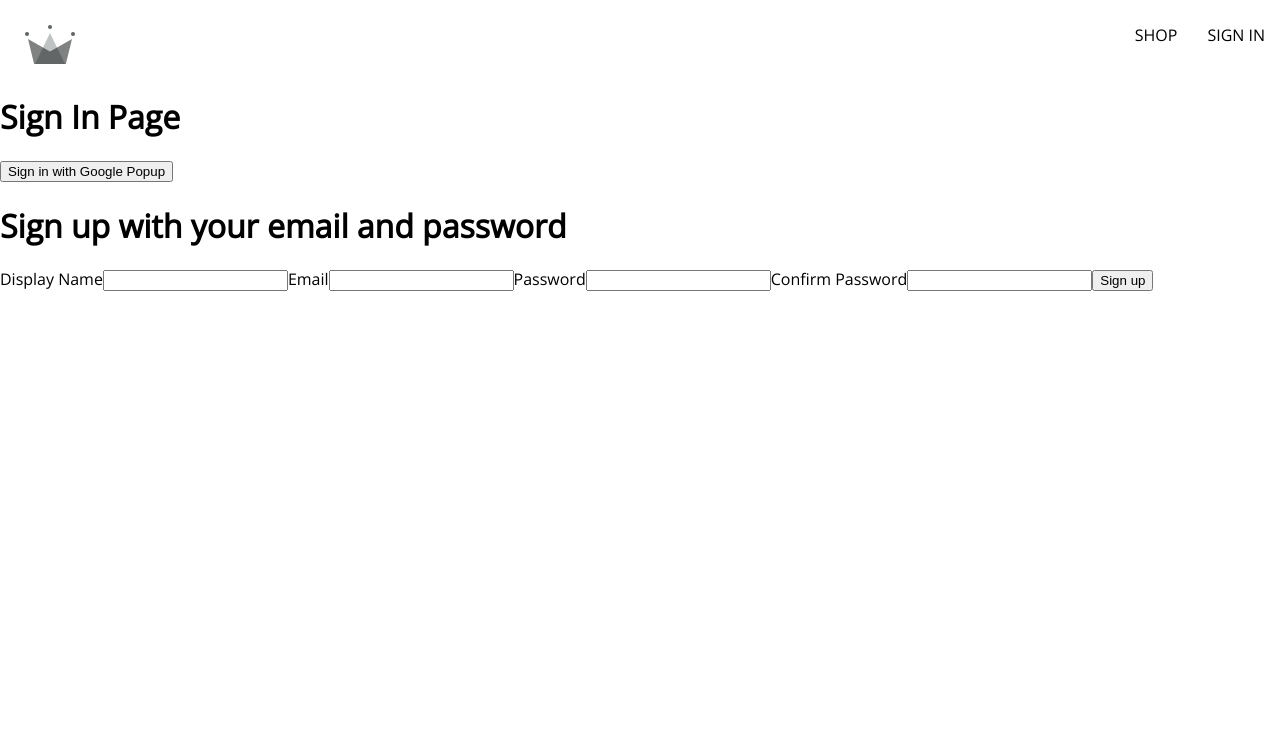
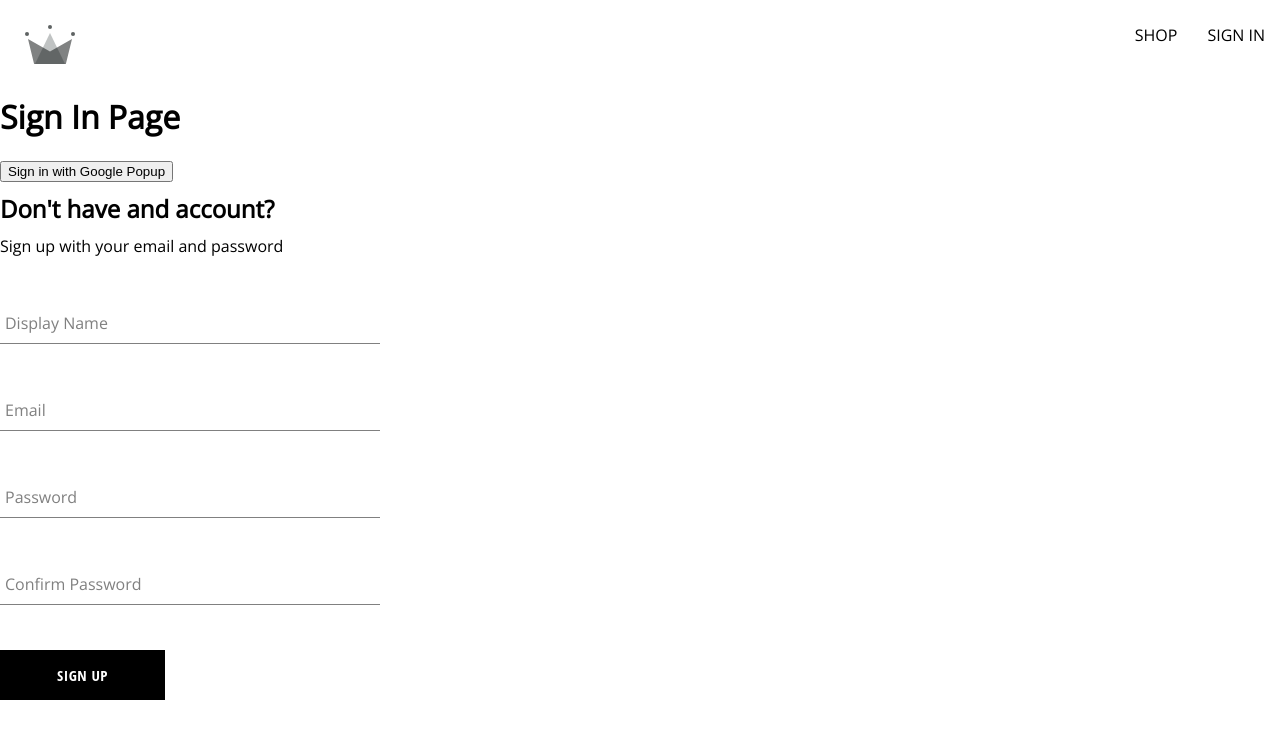
Before and after one commit to Artur-Vanivskyi/e-com, a React (Create React App) app: page /sign-in in a window 1280 px wide. Shown: the top 738 px of the page. Built offline with nearby package versions, Linux system fonts and the light colour scheme.

Commit message:
created sign up comp and form input comp and button comp

```diff
--- /dev/null
+++ b/src/components/button/button.component.jsx
@@ -0,0 +1,19 @@
+import "./button.styles.scss";
+
+const BUTTON_TYPES_CLASSES = {
+  google: "google-sign-in",
+  inverted: "inverted",
+};
+
+const Button = ({ children, buttonType, ...otherProps }) => {
+  return (
+    <button
+      className={`button-container ${BUTTON_TYPES_CLASSES[buttonType]}`}
+      {...otherProps}
+    >
+      {children}
+    </button>
+  );
+};
+
+export default Button;
--- /dev/null
+++ b/src/components/button/button.styles.scss
@@ -0,0 +1,46 @@
+.button-container {
+    min-width: 165px;
+    width: auto;
+    height: 50px;
+    letter-spacing: 0.5px;
+    line-height: 50px;
+    padding: 0 35px 0 35px;
+    font-size: 15px;
+    background-color: black;
+    color: white;
+    text-transform: uppercase;
+    font-family: 'Open Sans Condensed';
+    font-weight: bolder;
+    border: none;
+    cursor: pointer;
+    display: flex;
+    justify-content: center;
+
+    &:hover {
+      background-color: white;
+      color: black;
+      border: 1px solid black;
+    }
+
+    &.google-sign-in {
+      background-color: #4285f4;
+      color: white;
+
+      &:hover {
+        background-color: #357ae8;
+        border: none;
+      }
+    }
+
+    &.inverted {
+      background-color: white;
+      color: black;
+      border: 1px solid black;
+
+      &:hover {
+        background-color: black;
+        color: white;
+        border: none;
+      }
+    }
+  }
--- /dev/null
+++ b/src/components/form-input/form-input.component.jsx
@@ -0,0 +1,20 @@
+import "./form-input.styles.scss";
+
+const FormInput = ({ label, ...otherProps }) => {
+  return (
+    <div className="group">
+      <input className="form-input" {...otherProps} />
+      {label && (
+        <label
+          className={`${
+            otherProps.value.length ? "shrink" : ""
+          } form-input-label`}
+        >
+          {label}
+        </label>
+      )}
+    </div>
+  );
+};
+
+export default FormInput;
--- /dev/null
+++ b/src/components/form-input/form-input.styles.scss
@@ -0,0 +1,54 @@
+$sub-color: grey;
+$main-color: black;
+
+@mixin shrinkLabel {
+  top: -14px;
+  font-size: 12px;
+  color: $main-color;
+}
+
+.group {
+  position: relative;
+  margin: 45px 0;
+
+  .form-input {
+    background: none;
+    background-color: white;
+    color: $sub-color;
+    font-size: 18px;
+    padding: 10px 10px 10px 5px;
+    display: block;
+    width: 100%;
+    border: none;
+    border-radius: 0;
+    border-bottom: 1px solid $sub-color;
+    margin: 25px 0;
+
+    &:focus {
+      outline: none;
+    }
+
+    &:focus ~ .form-input-label {
+      @include shrinkLabel();
+    }
+  }
+
+  input[type='password'] {
+    letter-spacing: 0.3em;
+  }
+
+  .form-input-label {
+    color: $sub-color;
+    font-size: 16px;
+    font-weight: normal;
+    position: absolute;
+    pointer-events: none;
+    left: 5px;
+    top: 10px;
+    transition: 300ms ease all;
+
+    &.shrink {
+      @include shrinkLabel();
+    }
+  }
+}
--- a/src/components/sign-up-form/sign-up-form.component.jsx
+++ b/src/components/sign-up-form/sign-up-form.component.jsx
@@ -1,8 +1,11 @@
+import "./sign-up-form.styles.scss";
 import { useState } from "react";
+import Button from "../button/button.component";
 import {
   createAuthUserWithEmailAndPassword,
   createUserDocumentFromAuth,
 } from "../../utils/firebase/firebase.utils";
+import FormInput from "../form-input/form-input.component";
 
 const SignUpForm = () => {
   const defaultFormFirleds = {
@@ -17,12 +20,9 @@
 
   //   console.log(formFields)
 
-
   const resetFormFields = () => {
-    setFormFirled(defaultFormFirleds)
-  }
-
-
+    setFormFirled(defaultFormFirleds);
+  };
 
   const handleSubmit = async (event) => {
     event.preventDefault();
@@ -41,7 +41,7 @@
       );
 
       await createUserDocumentFromAuth(user, { displayName });
-      resetFormFields()
+      resetFormFields();
     } catch (error) {
       if (error.code === "auth/email-already-in-use") {
         alert("Cannot create user, email already in use");
@@ -60,11 +60,12 @@
   };
 
   return (
-    <div>
-      <h1>Sign up with your email and password</h1>
+    <div className="sign-up-container">
+        <h2>Don't have and account?</h2>
+      <span>Sign up with your email and password</span>
       <form onSubmit={handleSubmit}>
-        <label>Display Name</label>
-        <input
+        <FormInput
+          label="Display Name"
           type="text"
           required
           onChange={handleChange}
@@ -72,8 +73,8 @@
           value={displayName}
         />
 
-        <label>Email</label>
-        <input
+        <FormInput
+          label="Email"
           type="email"
           required
           onChange={handleChange}
@@ -81,8 +82,8 @@
           value={email}
         />
 
-        <label>Password</label>
-        <input
+        <FormInput
+          label="Password"
           type="password"
           required
           onChange={handleChange}
@@ -90,15 +91,15 @@
           value={password}
         />
 
-        <label>Confirm Password</label>
-        <input
+        <FormInput
+          label="Confirm Password"
           type="password"
           required
           onChange={handleChange}
           name="confirmPassword"
           value={confirmPassword}
         />
-        <button type="submit">Sign up</button>
+        <Button type="submit">Sign up</Button>
       </form>
     </div>
   );
--- /dev/null
+++ b/src/components/sign-up-form/sign-up-form.styles.scss
@@ -0,0 +1,9 @@
+.sign-up-container {
+    display: flex;
+    flex-direction: column;
+    width: 380px;
+
+    h2 {
+        margin: 10px 0;
+    }
+}
```
